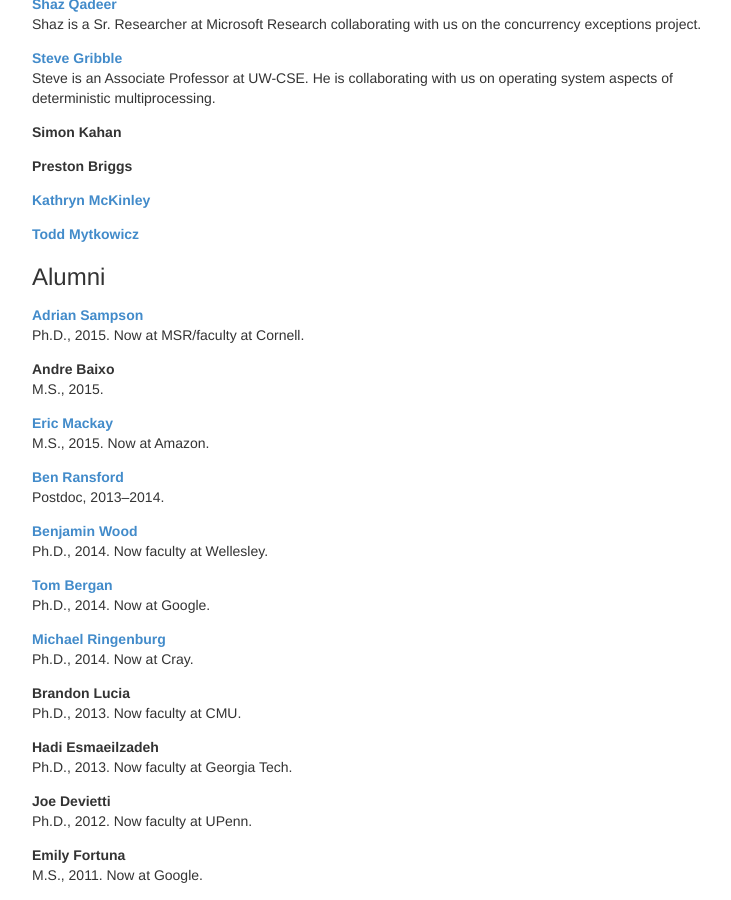
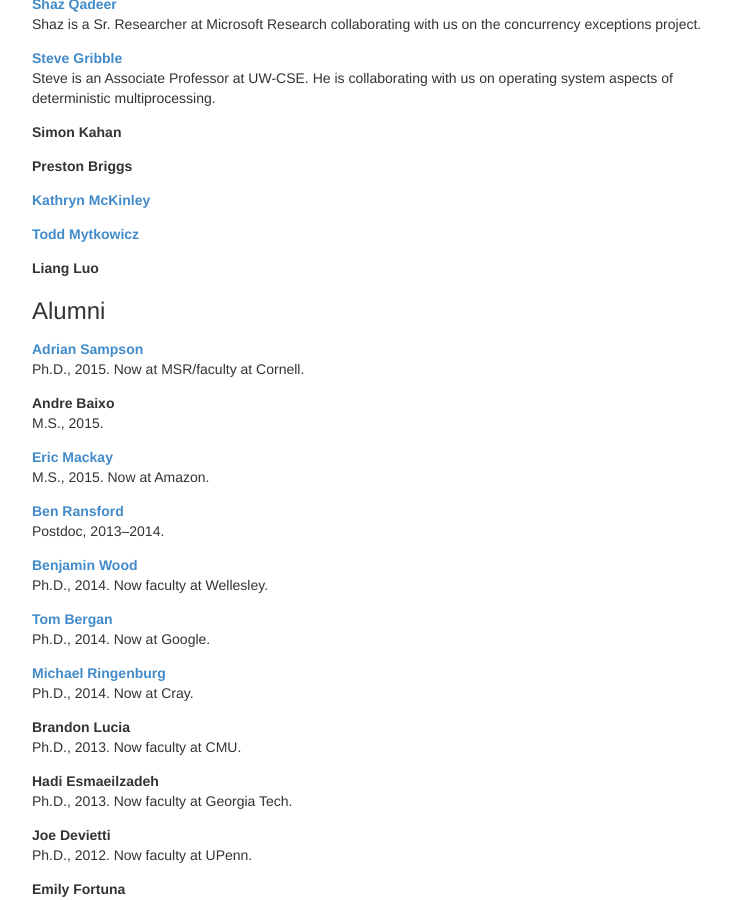
Before and after one commit to uwsampa/sampa-public, a Jekyll site: the page built from people.html, in a window 1280 px wide and 900 px high, scrolled down 1817 px. Shown: the whole window, without its empty margins (258-989 px from the left). Built offline with Jekyll 4.4.1, drawn with Linux system fonts in a browser that asks for light colours; Markdown is read by kramdown in place of the engine named in the settings.

Commit message:
Update people.yml
Added me

```diff
--- a/_data/people.yml
+++ b/_data/people.yml
@@ -215,3 +215,6 @@
     display_name: Todd Mytkowicz
     role: collab
     webpage: http://research.microsoft.com/en-us/people/toddm/
+luo-liang:
+    display_name: Liang Luo
+    role: collab
```
